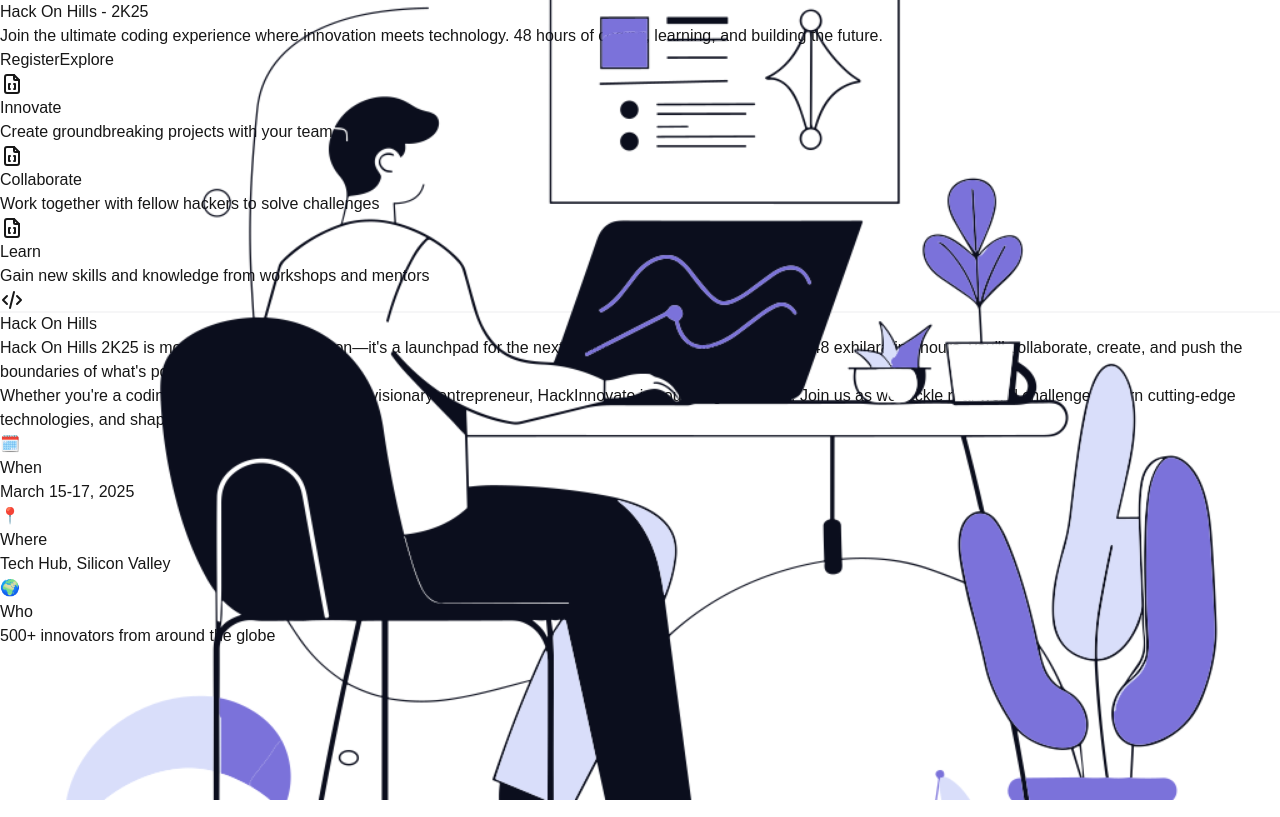
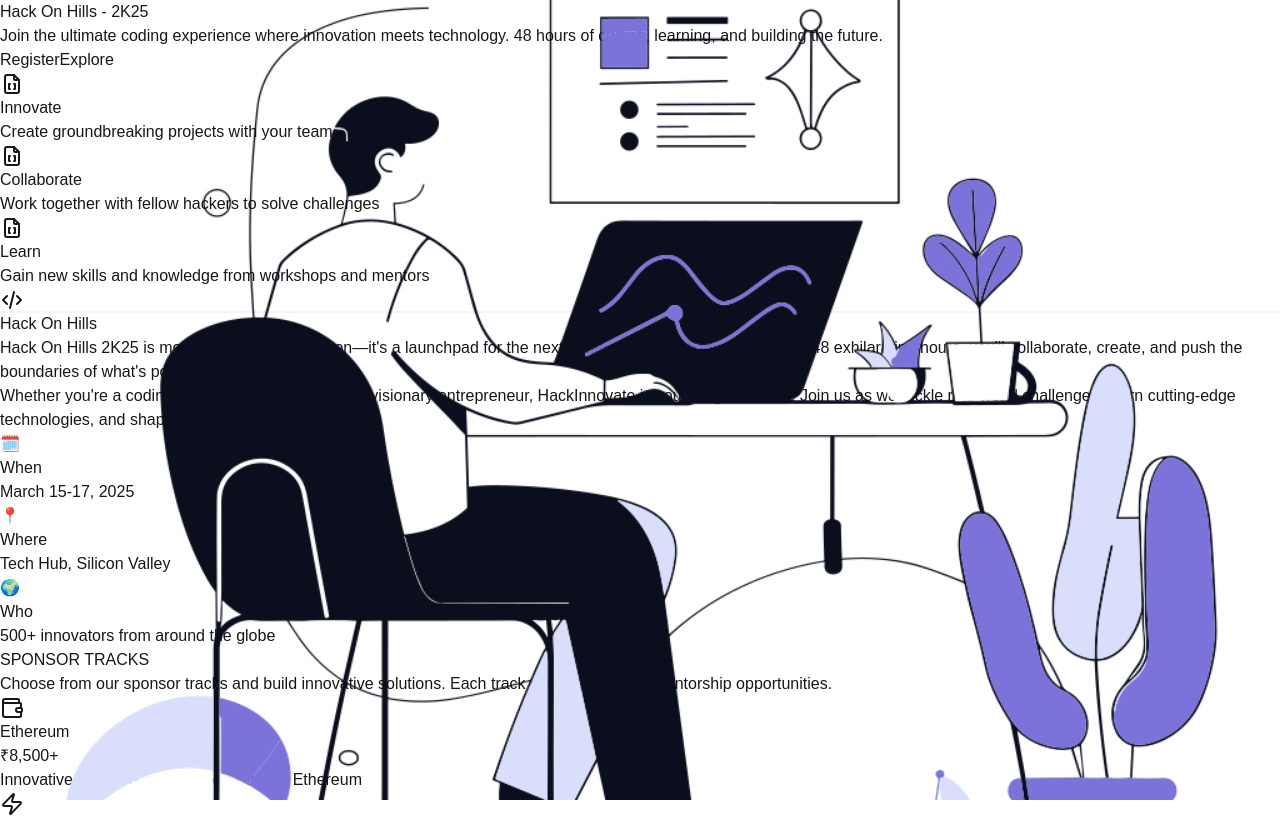
Before and after one commit to Eyepatch5263/HackOnHillls-2k25, a Next.js app: page / in a window 1280 px wide. Shown: the top 817 px of the page. Built offline with nearby package versions, Linux system fonts and the light colour scheme; a web font is replaced by a local one.

Commit message:
added SponsorTracks

```diff
--- a/src/app/page.tsx
+++ b/src/app/page.tsx
@@ -1,5 +1,6 @@
 import About from '@/components/About';
 import Landing from '@/components/Landing';
+import SponsorTracks from '@/components/sponsorTracks';
 import React from 'react'
 
 export default function Home() {
@@ -7,6 +8,7 @@ export default function Home() {
     <main>
       <Landing />
       <About/>
+      <SponsorTracks/>
     </main>
   );
 }
```
